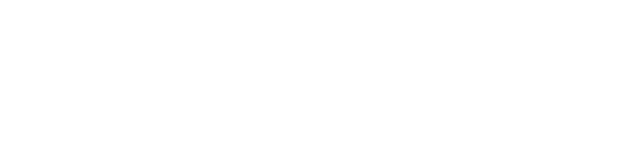
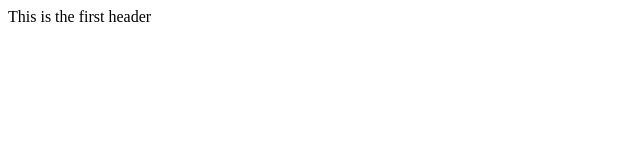
Before and after one commit to happyeric1120/MyTestRepo, a plain HTML site: page index.html in a window 1280 px wide. Shown: the whole page, without its empty margins (0-640 px from the left). Drawn offline with Linux system fonts and the light colour scheme.

Commit message:
Change the index.html

```diff
--- a/index.html
+++ b/index.html
@@ -1,3 +1,6 @@
 <head>
 	<title>This is a test html</title>
-<head>
+</head>
+<body>
+	<header>This is the first header</header>
+</body>
```
